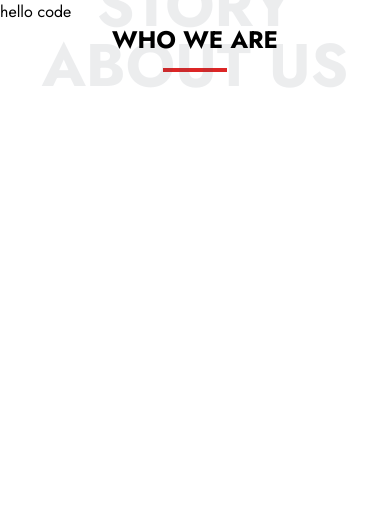
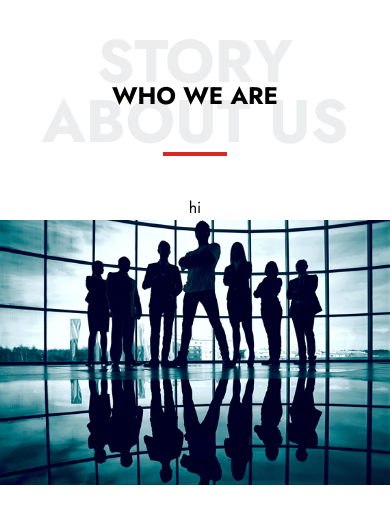
Before and after one commit to sabbir-hossen66/zasoft-landingpage, a React (Vite) app: page / in a window 390 px wide. Shown: the top 524 px of the page. Built offline with nearby package versions, Linux system fonts and the light colour scheme.

Commit message:
about section flex layout created and make this responsive

```diff
--- a/src/App.jsx
+++ b/src/App.jsx
@@ -6,7 +6,7 @@ function App() {
 
   return (
     <div className="font-raleway">
-      <h2>hello code</h2>
+
       <About />
     </div>
   )
--- a/src/components/about/About.jsx
+++ b/src/components/about/About.jsx
@@ -1,13 +1,16 @@
 import React from 'react';
 import Title from '../../ui/title/Title';
+import AboutText from '../../ui/aboutText/AboutText';
 
 const About = () => {
   return (
-    <>
+    <div className=' mt-20'>
       <Title title="STORY ABOUT US" subtitle="WHO WE ARE" />
+      <div className='container mx-auto mt-10'>
+        <AboutText />
+      </div>
 
-
-    </>
+    </div>
   );
 };
 
--- /dev/null
+++ b/src/ui/aboutText/AboutText.jsx
@@ -0,0 +1,18 @@
+import React from 'react';
+import aboutPhoto from '../../assets/about.png';
+
+const AboutText = () => {
+  return (
+    <div className='flex-col-1   lg:flex justify-between text-center'>
+      {/* left side */}
+      <div>hi</div>
+
+      {/* right side */}
+      <div>
+        <img src={aboutPhoto} alt="" />
+      </div>
+    </div>
+  );
+};
+
+export default AboutText;
--- a/src/ui/title/Title.jsx
+++ b/src/ui/title/Title.jsx
@@ -17,7 +17,7 @@ const Title = ({ title, subtitle }) => {
         {/* Red Line */}
 
       </div>
-      <div className="w-16 h-1 bg-red-600 mt-3 mx-auto"></div>
+      <div className="w-16 h-1 bg-red-600 mt-10 lg:mt-3 mx-auto"></div>
 
     </>
 
```
Also changed, not shown: src/assets/about.png (added).
